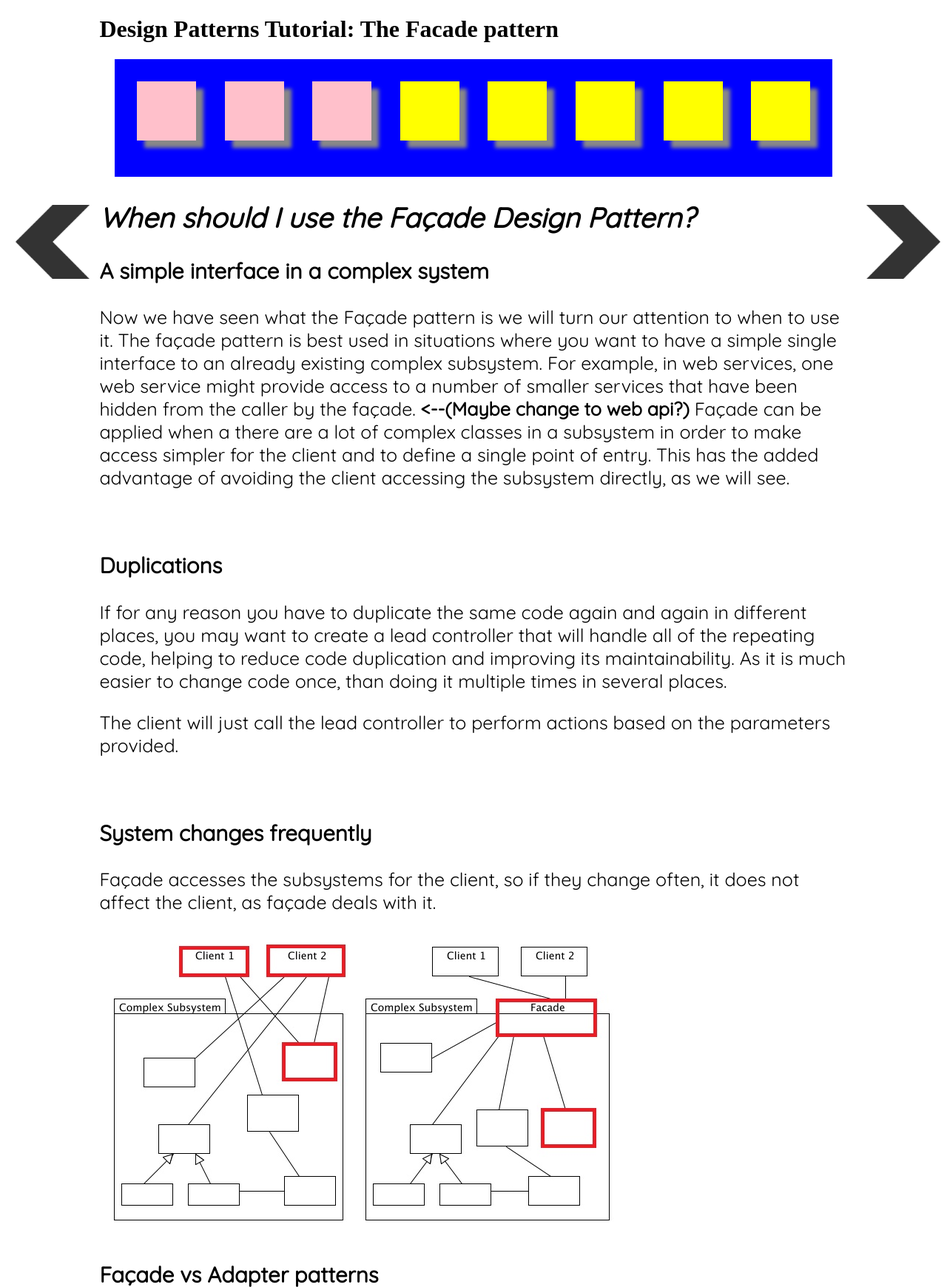
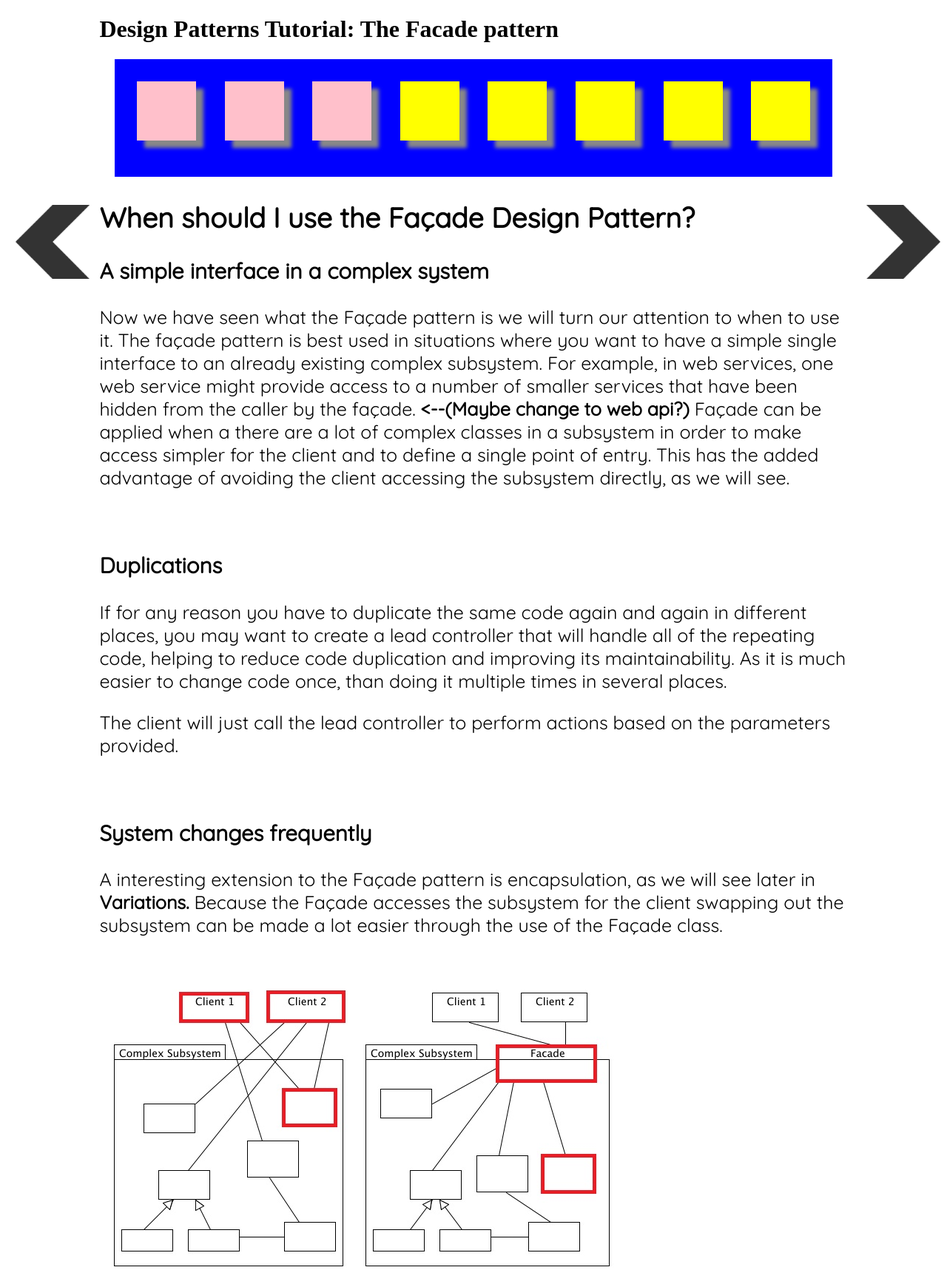
Before and after one commit to daveogle/Facade_Project, a PHP site: page /when.php in a window 1280 px wide. Shown: the top 1740 px of the page at 74% size. Run offline with PHP 8.4, Linux system fonts and the light colour scheme.

Commit message:
modify system changes frequently

```diff
--- a/when.php
+++ b/when.php
@@ -3,7 +3,7 @@ include("Include/header.html");
 include("Include/navigation.html");
 ?>
 <div class ="mainContent">
-    <h2><i>When should I use the Façade Design Pattern?</i></h2>
+    <h2>When should I use the Façade Design Pattern?</h2>
 
     <h3>A simple interface in a complex system</h3>
            <p>Now we have seen what the Façade pattern is we will turn our attention to when to use it.
@@ -22,17 +22,20 @@ include("Include/navigation.html");
         several places.</p>
     <p>The client will just call the lead controller to perform actions based on the parameters
         provided. </p>
-    </br>
+    <br>
 
     <h3>System changes frequently</h3>
-    <p>Façade accesses the subsystems for the client, so if they change often, it does not affect the client, as façade deals with it. </p>
+        <p>A interesting extension to the Façade pattern is encapsulation, as we will see later in <strong>Variations.</strong>
+          Because the Façade accesses the subsystem for the client swapping out the subsystem can be made a lot easier through the use of the Façade class.</p>
+     <br>
+
     <img src ="Images/facade_adv.jpg" alt ="System changes">
 
     </br>
 
     <h3>Façade vs Adapter patterns</h3>
     <p>The Adapter Pattern and the Façade Pattern solve different problems. The intent of the Adapter Pattern is to adapt one classes interface into an expected interface used by an existing client class or classes. The intent of the Facade Pattern is to simplify the API of a subsystem. </p>
-     </br>
+     <br>
 
      <h3>Simple example</h3>
     <p>Let's say that you have been given a task to plan your friend's marriage. If you do everything on your own,
```
